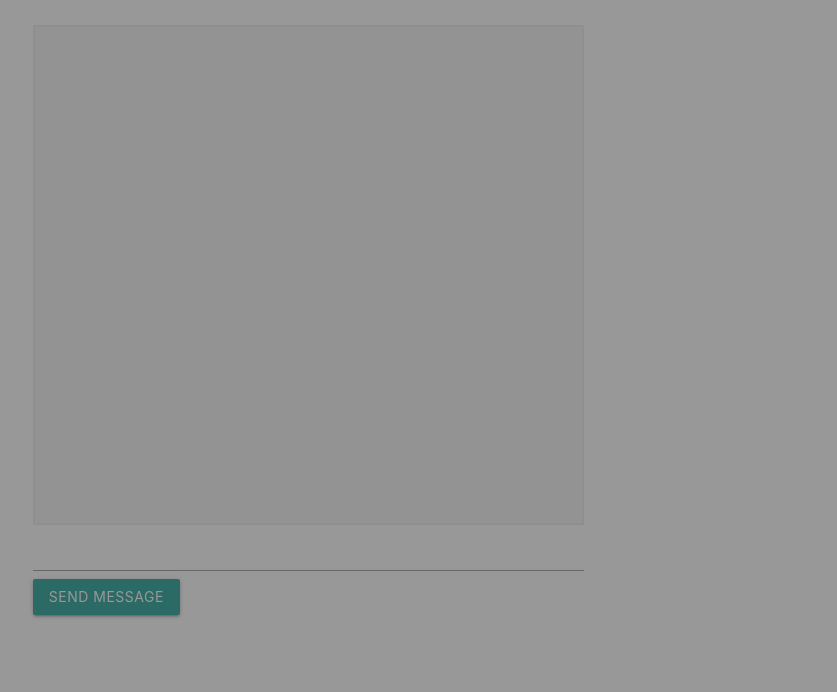
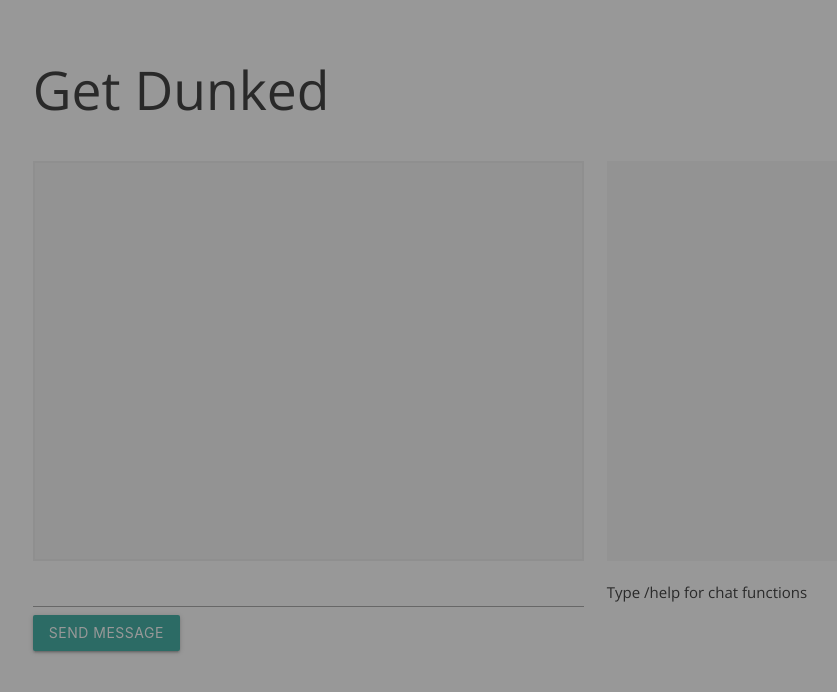
Before and after one commit to irenerobb72/mucking, a website: page client/index.html in a window 1280 px wide. Shown: the whole page, without its empty margins (188-1025 px from the left). Drawn offline with nearby package versions, Linux system fonts and the light colour scheme; no server answers.

Commit message:
Shit works bro

```diff
--- a/client/index.html
+++ b/client/index.html
@@ -9,11 +9,16 @@
   <body>
     <div class="container">
       <div class="row">
+        <div class="col s12">
+          <h2>Get Dunked</h2>
+        </div>
+      </div>
+      <div class="row">
           <div class="col s8">
             <div id="chat-box">
 
             </div>
-          <form id="chat-input">
+          <form id="chat-input" autocomplete="off">
             <input type="text" name="message" id="message">
             <button class="waves-effect waves-light btn" type="submit">Send message</button>
           </form>
@@ -22,6 +27,9 @@
           <div id="users">
 
           </div>
+          <aside>
+            Type /help for chat functions
+          </aside>
         </div>
       </div>
     </div>
--- a/client/js/main.js
+++ b/client/js/main.js
@@ -20,7 +20,7 @@ socket.on('connect', function () {
   })
   socket.on('command', (data) => {
     data.forEach((item) => {
-      $('#chat-box').append('<p>' + item + '</p>')
+      $('#chat-box').append('<p class="command-response">' + item + '</p>')
     })
   })
   socket.on('doWhisper', (data) => {
--- a/client/styles/main.css
+++ b/client/styles/main.css
@@ -7,7 +7,7 @@ body {
 
  #chat-box {
   width: 100%;
-  height: 500px;
+  height: 400px;
   max-height: 500px;
   overflow-y: scroll;
   background: #F5F5F5;
@@ -81,6 +81,9 @@ body {
 
 #users {
   width: 100%;
+  min-height: 400px;
+  max-height: 400px;
+  margin-bottom: 20px;
   background-color: #F5F5F5;
 }
 
@@ -95,3 +98,7 @@ body {
 .whisper {
   color: purple;
 }
+.command-response {
+  color: green;
+  font-weight: bold;
+}
--- a/index.js
+++ b/index.js
@@ -26,9 +26,9 @@ io.on('connection', (socket) => {
   socket.on('newuser', (data) => {
     socket.user = users.createUser(data)
     currentUsers.push(socket.user)
-    updateUserList(currentUsers)
     sockets.push(socket)
     latestMessages(socket)
+    updateUserList(currentUsers)
     broadcast('message', ['Channel', socket.user.username + ' has joined the channel'])
   })
 
```
Also changed, not shown: db.json (+1 -1 lines).
